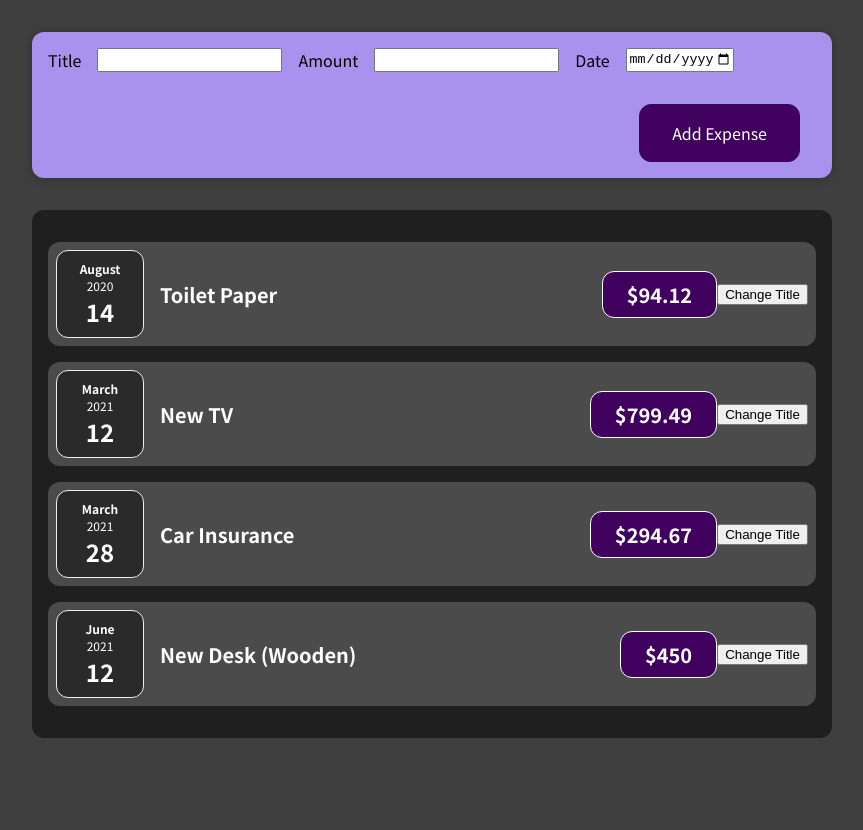
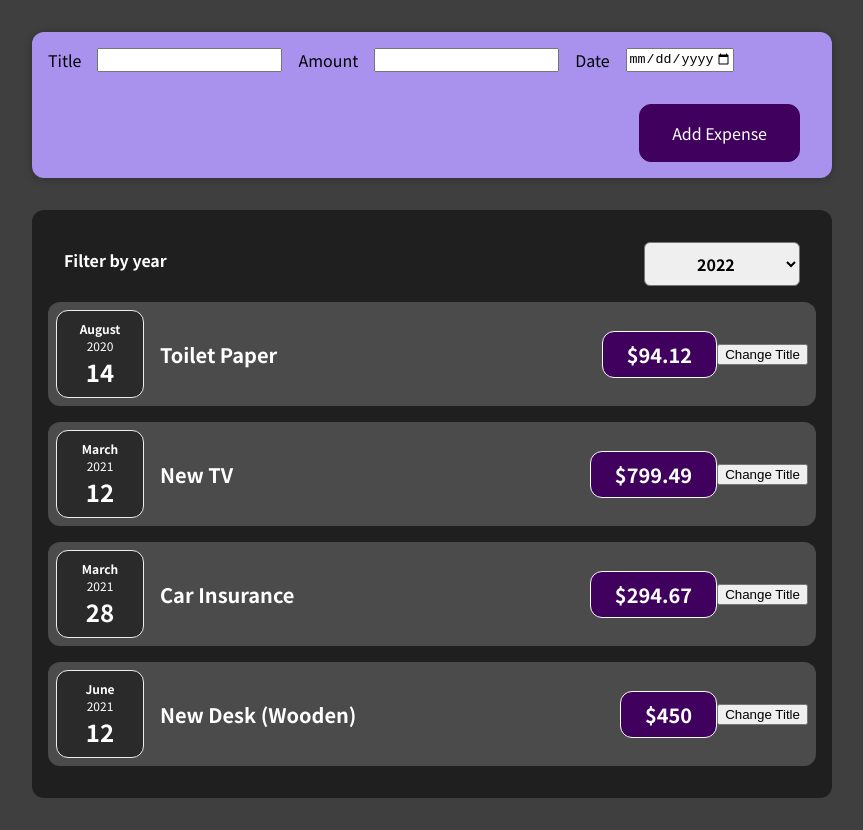
Before and after one commit to kevinniu79/ReactProject, a React (Create React App) app in the folder 01-starting-setup/01-starting-setup/: page / in a window 1280 px wide. Shown: the whole page, without its empty margins (208-1071 px from the left). Before the commit the page ends 800 px from the top, so only its background shows below. Built offline with nearby package versions, Linux system fonts and the light colour scheme.

Commit message:
Dropdown Menu Created
For Date

```diff
--- a/01-starting-setup/01-starting-setup/src/App.js
+++ b/01-starting-setup/01-starting-setup/src/App.js
@@ -28,9 +28,14 @@ function App() {
       date: new Date(2021, 5, 12),
     }
   ]
+
+  function addExpenseHandler(expense) {
+    console.log("In App.js");
+    console.log(expense);
+  }
   return (
       <div>
-        <NewExpense></NewExpense>
+        <NewExpense onAddExpense={addExpenseHandler}></NewExpense>
         <Expenses items={expenses}></Expenses>
       </div>
   );
--- a/01-starting-setup/01-starting-setup/src/components/Expenses.js
+++ b/01-starting-setup/01-starting-setup/src/components/Expenses.js
@@ -2,9 +2,16 @@ import React from "react";
 import "./Expenses.css";
 import Card from './Card.js';
 import ExpenseItem from "./ExpenseItem";
+import ExpenseFilter from "./newExpense/ExpensesFilter.js";
 function Expenses(props) {
+
+  function filterChangeHandler(selectedYear){
+    console.log("In Expenses");
+    console.log(selectedYear);
+  }
   return (
     <Card className="expenses">
+      <ExpenseFilter onFilterChange={filterChangeHandler}></ExpenseFilter>
       <ExpenseItem
         title={props.items[0].title}
         amount={props.items[0].amount}
--- /dev/null
+++ b/01-starting-setup/01-starting-setup/src/components/newExpense/ExpensesFilter.css
@@ -0,0 +1,24 @@
+.expenses-filter {
+    color: white;
+    padding: 0 1rem;
+  }
+
+  .expenses-filter__control {
+    display: flex;
+    width: 100%;
+    align-items: center;
+    justify-content: space-between;
+    margin: 1rem 0;
+  }
+
+  .expenses-filter label {
+    font-weight: bold;
+    margin-bottom: 0.5rem;
+  }
+
+  .expenses-filter select {
+    font: inherit;
+    padding: 0.5rem 3rem;
+    font-weight: bold;
+    border-radius: 6px;
+  }
--- /dev/null
+++ b/01-starting-setup/01-starting-setup/src/components/newExpense/ExpensesFilter.js
@@ -0,0 +1,27 @@
+import React from 'react';
+
+import './ExpensesFilter.css';
+
+const ExpensesFilter = (props) => {
+
+
+    function dropDownChangeHandler(event){
+        props.onFilterChange(event.target.value);
+    }
+
+  return (
+    <div className='expenses-filter'>
+      <div className='expenses-filter__control'>
+        <label>Filter by year</label>
+        <select onChange={dropDownChangeHandler}>
+          <option value='2022'>2022</option>
+          <option value='2021'>2021</option>
+          <option value='2020'>2020</option>
+          <option value='2019'>2019</option>
+        </select>
+      </div>
+    </div>
+  );
+};
+
+export default ExpensesFilter;
--- a/01-starting-setup/01-starting-setup/src/components/newExpense/NewExpense.js
+++ b/01-starting-setup/01-starting-setup/src/components/newExpense/NewExpense.js
@@ -1,7 +1,7 @@
 import React from 'react';
 import './NewExpense.css';
 import ExpenseForm from './ExpenseForm.js';
-function NewExpense() {
+function NewExpense(props) {
 
 
     function saveExpenseDataHandler(enteredExpenseData) {
@@ -10,7 +10,7 @@ function NewExpense() {
             ...enteredExpenseData,
             id: Math.random().toString()
         };
-        console.log(expenseData);
+        props.onAddExpense(expenseData);
 
     }
     return(
```
Also changed, not shown: 1 other file (tests, documents, lock files or other folders).
